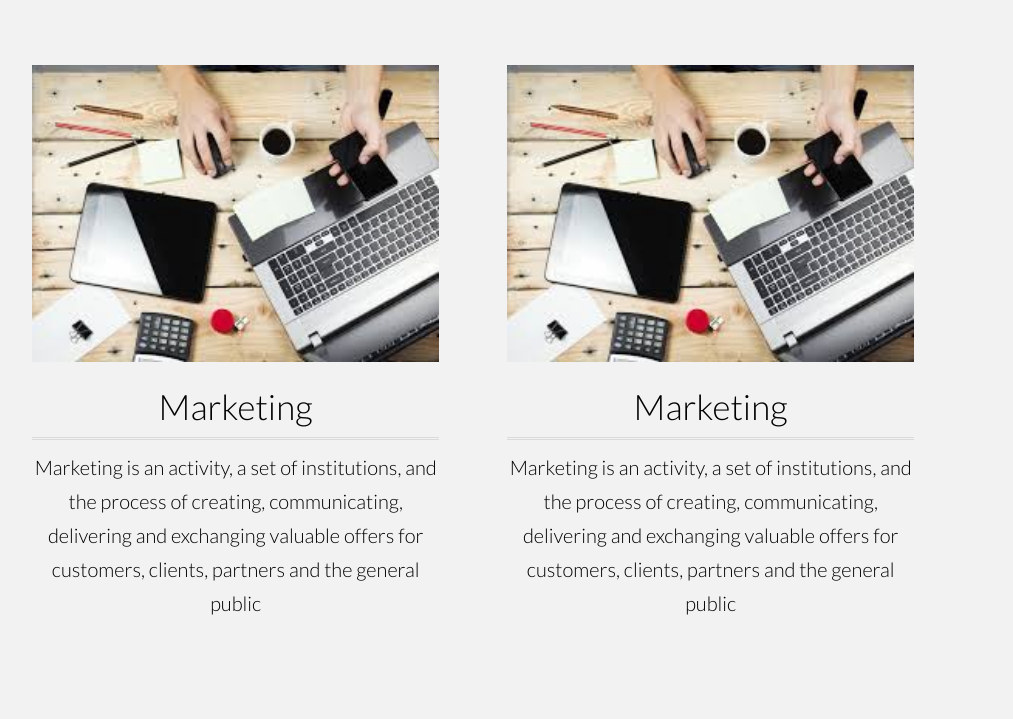
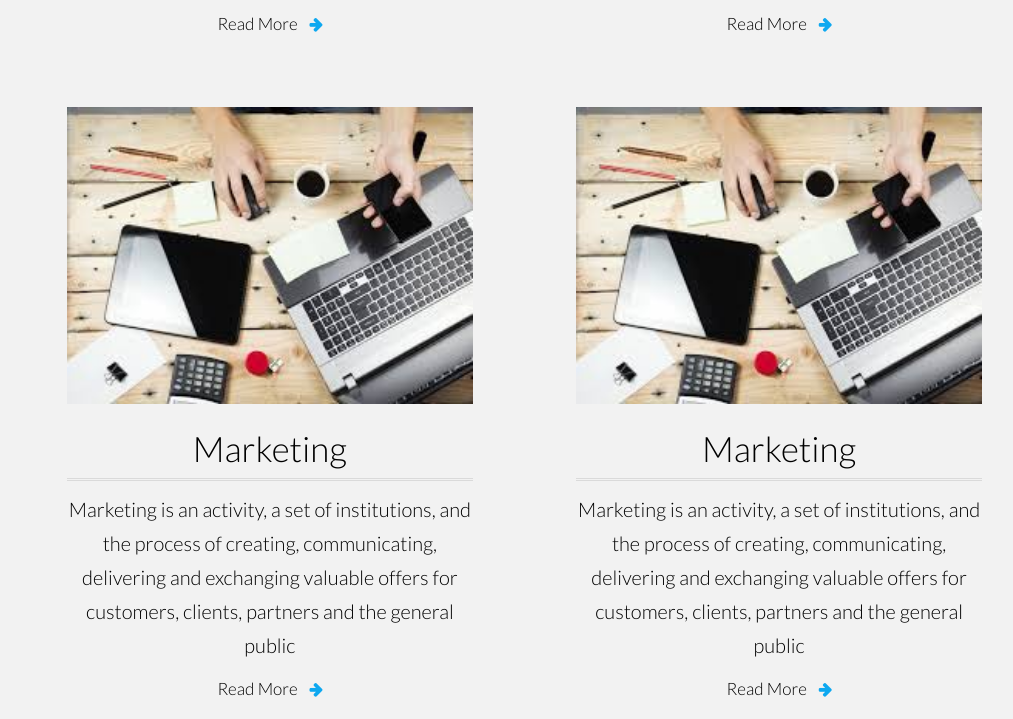
Before and after one commit to kabitacode/-First-HTML5-Template, a plain HTML site: page index.html in a window 1280 px wide. Shown: the part 2028-2747 px from the top of the page, without its empty margins (106-1119 px from the left). Drawn offline with Linux system fonts and the light colour scheme.

Commit message:
change two-column | add read more

```diff
--- a/index.html
+++ b/index.html
@@ -100,22 +100,26 @@
               <img src="./img/entrepreneur.jpg" alt="marketing">
                 <h2>Marketing</h2>
                 <p>Marketing is an activity, a set of institutions, and the process of creating, communicating, delivering and exchanging valuable offers for customers, clients, partners and the general public</p>
-            </div>
+                <a href="#">Read More<i class="fa fa-arrow-right"></i></a>
+              </div>
             <div class="two-column">
               <img src="./img/entrepreneur.jpg" alt="marketing">
                 <h2>Marketing</h2>
                 <p>Marketing is an activity, a set of institutions, and the process of creating, communicating, delivering and exchanging valuable offers for customers, clients, partners and the general public</p>
-            </div>
+                <a href="#">Read More<i class="fa fa-arrow-right"></i></a>
+              </div>
             <div class="two-column">
               <img src="./img/entrepreneur.jpg" alt="marketing">
                 <h2>Marketing</h2>
                 <p>Marketing is an activity, a set of institutions, and the process of creating, communicating, delivering and exchanging valuable offers for customers, clients, partners and the general public</p>
-            </div>
+                <a href="#">Read More<i class="fa fa-arrow-right"></i></a>
+              </div>
             <div class="two-column">
               <img src="./img/entrepreneur.jpg" alt="marketing">
                 <h2>Marketing</h2>
                 <p>Marketing is an activity, a set of institutions, and the process of creating, communicating, delivering and exchanging valuable offers for customers, clients, partners and the general public</p>
-            </div>
+                <a href="#">Read More<i class="fa fa-arrow-right"></i></a>
+              </div>
             <div class="container">
               <div class="learn-more">
                 <a href="#">Learn More</a>
--- a/js/script.js
+++ b/js/script.js
@@ -1,6 +1,6 @@
 $(document).ready(function(){
     $('.toggle').click(function(){
-      $('ul').slideToggle(1555);
+      $('ul').slideToggle();
     })
   })
 
--- a/sass/_column-2.scss
+++ b/sass/_column-2.scss
@@ -3,7 +3,7 @@
   position: relative;
 
     .two-column{
-      max-width:  41.666667%;; //480px or 30rem
+      max-width:  41.666667%; //480px or 30rem
       float: left;
       padding: 0 0 6% 6%;
 
@@ -23,8 +23,31 @@
       p{
         font-size: 20px;
         font-weight: 100;
+        margin-bottom: 13px;
+        @media(max-width: 640px){font-size: 15px};
+      }
 
-        @media(max-width: 640px){font-size: 15px};
+      a{
+        text-decoration: none;
+        font-size: 17px;
+        font-weight: 300;
+        color: $black;
+
+        &:hover{
+          i{
+            transition: .5s ease-out;
+            margin-left: 3%;
+          }
+        }
+        i{
+          font-size: 15px;
+          font-weight: 900;
+          color: rgb(14, 168, 240);
+          padding-left: 2.90%;
+
+        }
+
+
       }
     }
 
@@ -41,6 +64,7 @@
     .learn-more{
       position: absolute;
       bottom: 0;
+      padding: 0 0 2% 35%;
       a{
         padding: 1rem 2.5rem;
         border: 1px solid rgb(150, 142, 142);
--- a/sass/_global.scss
+++ b/sass/_global.scss
@@ -3,7 +3,13 @@
     padding: 0;
     border: 0;
     box-sizing: border-box;
-}
+
+    &::before,
+    &::after{
+      box-sizing: border-box;
+    }
+
+  }
 body{
     font-family: "Lato",sans-serif;
     color: #000000;
@@ -16,9 +22,10 @@ body{
 	color: #444;
 }
 .two-column{
-  max-width:  41.666667%;; //480px or 30rem
+  max-width:  41.666667%; //480px or 30rem
   float: left;
   padding: 0 0 6% 6%;
+  margin-left: 3%;
 }
 a{
 
--- a/sass/_main-header.scss
+++ b/sass/_main-header.scss
@@ -15,13 +15,14 @@
        height: 80px;
        background: rgba(255, 255, 255, .2);
        box-shadow: 0 5px 15px rgba(0, 0, 0,.2);
-       transition: .5s;
+       transition: all .5s ease-in-out;
        position: fixed;
        top: 0;
        left: 0;
        right: 0;
        bottom: 0;
        z-index: 1000;
+
        @media(max-width: 992px){
            padding: 0 0;
        }
```
Also changed, not shown: css/style.css, 1 other file.
